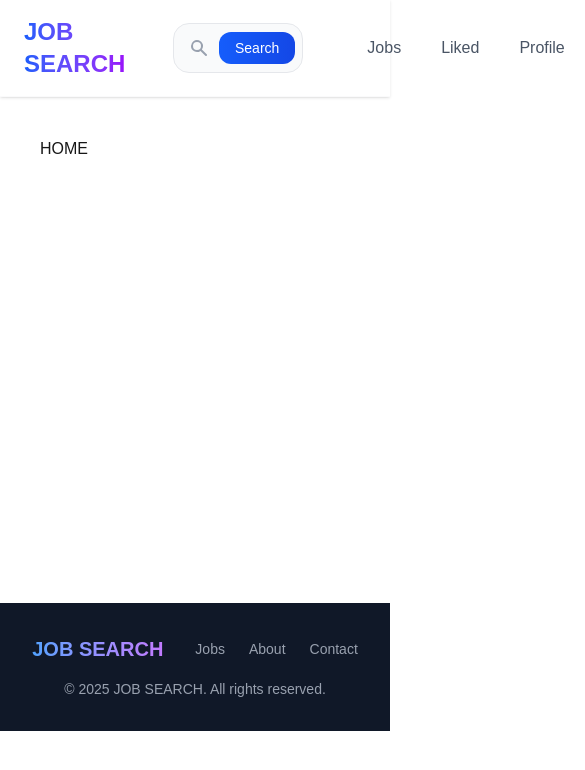
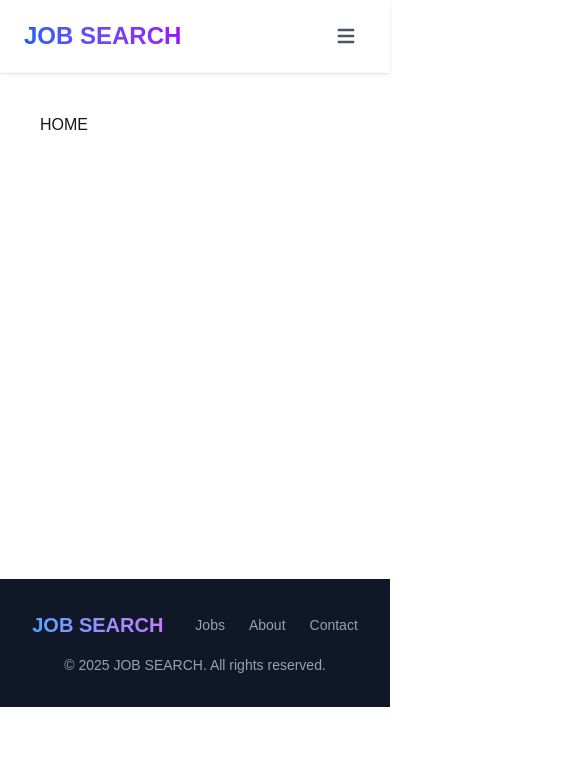
Before and after one commit to vbuldenko/job-search-next, a Next.js app: page / in a window 390 px wide. Shown: the top 770 px of the page, 585 px wide, since content can reach past the window. Built offline with nearby package versions, Linux system fonts and the light colour scheme.

Commit message:
Header refactoring

```diff
--- /dev/null
+++ b/components/forms/SearchForm.tsx
@@ -0,0 +1,34 @@
+import { HiSearch } from "react-icons/hi";
+
+const SearchForm = ({
+  searchQuery,
+  onChange,
+  onSubmit,
+  placeholder = "Search jobs, companies, or skills...",
+}: {
+  searchQuery: string;
+  onChange: (value: string) => void;
+  onSubmit: (e: React.FormEvent) => void;
+  placeholder?: string;
+}) => (
+  <form onSubmit={onSubmit} className="flex-1 max-w-lg mx-12">
+    <div className="relative">
+      <HiSearch className="absolute left-4 top-1/2 transform -translate-y-1/2 h-5 w-5 text-gray-400" />
+      <input
+        type="text"
+        placeholder={placeholder}
+        value={searchQuery}
+        onChange={(e) => onChange(e.target.value)}
+        className="w-full pl-12 pr-20 py-3 bg-gray-50 border border-gray-200 rounded-2xl focus:outline-none focus:ring-2 focus:ring-blue-500/20 focus:border-blue-500 focus:bg-white transition-all duration-200"
+      />
+      <button
+        type="submit"
+        className="absolute right-2 top-1/2 transform -translate-y-1/2 px-4 py-1.5 bg-gradient-to-r from-blue-600 to-blue-700 text-white text-sm font-medium rounded-xl hover:from-blue-700 hover:to-blue-800 transition-all duration-200"
+      >
+        Search
+      </button>
+    </div>
+  </form>
+);
+
+export default SearchForm;
--- /dev/null
+++ b/components/shared/header/Logo.tsx
@@ -0,0 +1,13 @@
+import { APP_NAME } from "@/lib/constants";
+import Link from "next/link";
+
+export default function Logo() {
+  return (
+    <Link
+      href="/"
+      className="text-2xl font-bold bg-gradient-to-r from-blue-600 to-purple-600 bg-clip-text text-transparent"
+    >
+      {APP_NAME}
+    </Link>
+  );
+}
--- /dev/null
+++ b/components/shared/header/Navigation.tsx
@@ -0,0 +1,42 @@
+import Link from "next/link";
+
+const Navigation = ({
+  links,
+  onLinkClick,
+  isMobile = false,
+}: {
+  links: Array<{ href: string; label: string }>;
+  onLinkClick?: () => void;
+  isMobile?: boolean;
+}) => (
+  <nav className={isMobile ? "space-y-2" : "flex items-center space-x-2"}>
+    {links.map(({ href, label }) => (
+      <Link
+        key={href}
+        href={href}
+        onClick={onLinkClick}
+        className={`${
+          isMobile ? "block px-4 py-3" : "px-4 py-2"
+        } text-gray-600 hover:text-gray-900 hover:bg-gray-100 rounded-xl transition-all duration-200 font-medium`}
+      >
+        {label}
+      </Link>
+    ))}
+    {!isMobile && <div className="w-px h-6 bg-gray-300 mx-2" />}
+    <div className={isMobile ? "pt-2" : ""}>
+      <Link
+        href="/auth/login"
+        onClick={onLinkClick}
+        className={`${
+          isMobile
+            ? "block w-full text-center"
+            : "inline-flex transform hover:-translate-y-0.5 shadow-md hover:shadow-lg"
+        } px-6 py-2.5 bg-gradient-to-r from-blue-600 to-purple-600 text-white font-medium rounded-xl hover:from-blue-700 hover:to-purple-700 transition-all duration-200`}
+      >
+        Login
+      </Link>
+    </div>
+  </nav>
+);
+
+export default Navigation;
--- a/components/shared/header/index.tsx
+++ b/components/shared/header/index.tsx
@@ -1,21 +1,16 @@
 "use client";
 
 import { useState } from "react";
-import Link from "next/link";
 import { useRouter } from "next/navigation";
-import { HiSearch } from "react-icons/hi";
-import { APP_NAME } from "@/lib/constants";
+import { HiMenu, HiX } from "react-icons/hi";
+import SearchForm from "@/components/forms/SearchForm";
+import Navigation from "./Navigation";
+import Logo from "./Logo";
 
 const Header = () => {
   const [searchQuery, setSearchQuery] = useState("");
+  const [isMobileMenuOpen, setIsMobileMenuOpen] = useState(false);
   const router = useRouter();
-
-  const handleSearch = (e: React.FormEvent) => {
-    e.preventDefault();
-    if (searchQuery.trim()) {
-      router.push(`/jobs?search=${encodeURIComponent(searchQuery.trim())}`);
-    }
-  };
 
   const navLinks = [
     { href: "/jobs", label: "Jobs" },
@@ -23,57 +18,65 @@ const Header = () => {
     { href: "/create-profile", label: "Profile" },
   ];
 
+  const handleSearch = (e: React.FormEvent) => {
+    e.preventDefault();
+    if (searchQuery.trim()) {
+      router.push(`/jobs?search=${encodeURIComponent(searchQuery.trim())}`);
+      setIsMobileMenuOpen(false);
+    }
+  };
+
+  const closeMobileMenu = () => setIsMobileMenuOpen(false);
+
   return (
     <header className="sticky top-0 z-50 w-full bg-white/80 backdrop-blur-md border-b border-gray-200/20 shadow-sm">
       <div className="container mx-auto px-6 py-4">
-        <div className="flex items-center justify-between">
-          {/* Logo */}
-          <Link
-            href="/"
-            className="text-2xl font-bold bg-gradient-to-r from-blue-600 to-purple-600 bg-clip-text text-transparent"
-          >
-            {APP_NAME}
-          </Link>
+        <div className="hidden lg:flex items-center justify-between">
+          <Logo />
 
-          {/* Search */}
-          <form onSubmit={handleSearch} className="flex-1 max-w-lg mx-12">
-            <div className="relative">
-              <HiSearch className="absolute left-4 top-1/2 transform -translate-y-1/2 h-5 w-5 text-gray-400" />
-              <input
-                type="text"
-                placeholder="Search jobs, companies, or skills..."
-                value={searchQuery}
-                onChange={(e) => setSearchQuery(e.target.value)}
-                className="w-full pl-12 pr-20 py-3 bg-gray-50 border border-gray-200 rounded-2xl focus:outline-none focus:ring-2 focus:ring-blue-500/20 focus:border-blue-500 focus:bg-white transition-all duration-200"
+          <SearchForm
+            searchQuery={searchQuery}
+            onChange={setSearchQuery}
+            onSubmit={handleSearch}
+          />
+
+          <Navigation links={navLinks} />
+        </div>
+
+        <div className="lg:hidden">
+          <div className="flex items-center justify-between">
+            <Logo />
+
+            <button
+              onClick={() => setIsMobileMenuOpen(!isMobileMenuOpen)}
+              className="p-2 text-gray-600 hover:text-gray-900 hover:bg-gray-100 rounded-lg transition-colors"
+            >
+              {isMobileMenuOpen ? (
+                <HiX className="h-6 w-6" />
+              ) : (
+                <HiMenu className="h-6 w-6" />
+              )}
+            </button>
+          </div>
+
+          {isMobileMenuOpen && (
+            <div className="mt-4 pb-4 border-t border-gray-200/20">
+              <div className="mt-4 mb-6">
+                <SearchForm
+                  searchQuery={searchQuery}
+                  onChange={setSearchQuery}
+                  onSubmit={handleSearch}
+                  placeholder="Search jobs..."
+                />
+              </div>
+
+              <Navigation
+                links={navLinks}
+                onLinkClick={closeMobileMenu}
+                isMobile
               />
-              <button
-                type="submit"
-                className="absolute right-2 top-1/2 transform -translate-y-1/2 px-4 py-1.5 bg-gradient-to-r from-blue-600 to-blue-700 text-white text-sm font-medium rounded-xl hover:from-blue-700 hover:to-blue-800 transition-all duration-200"
-              >
-                Search
-              </button>
             </div>
-          </form>
-
-          {/* Navigation */}
-          <nav className="flex items-center space-x-2">
-            {navLinks.map(({ href, label }) => (
-              <Link
-                key={href}
-                href={href}
-                className="px-4 py-2 text-gray-600 hover:text-gray-900 hover:bg-gray-100 rounded-xl transition-all duration-200 font-medium"
-              >
-                {label}
-              </Link>
-            ))}
-            <div className="w-px h-6 bg-gray-300 mx-2" />
-            <Link
-              href="/auth/login"
-              className="px-6 py-2.5 bg-gradient-to-r from-blue-600 to-purple-600 text-white font-medium rounded-xl hover:from-blue-700 hover:to-purple-700 transition-all duration-200 shadow-md hover:shadow-lg transform hover:-translate-y-0.5"
-            >
-              Login
-            </Link>
-          </nav>
+          )}
         </div>
       </div>
     </header>
```
